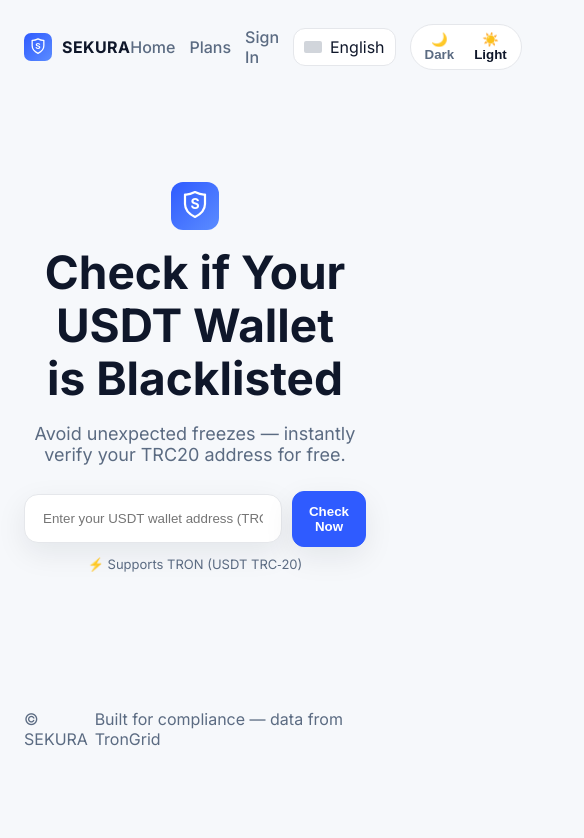
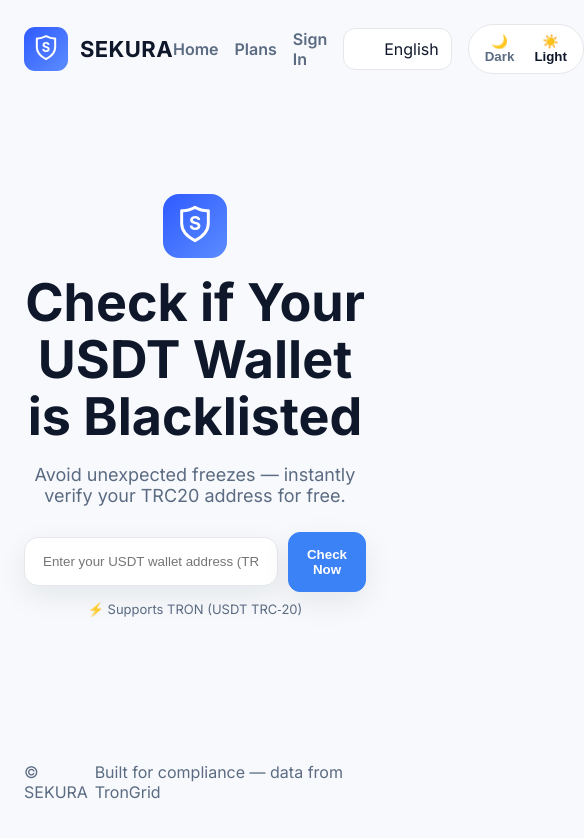
Before and after one commit to snglr-one/Sekura_Replit_MVP_TRON, a website: page public/index.html in a window 390 px wide. Shown: the whole page, 584 px wide, since content can reach past the window. Drawn offline with Linux system fonts and the light colour scheme.

Commit message:
Update styles.css

```diff
--- a/public/styles.css
+++ b/public/styles.css
@@ -1,141 +1,149 @@
-:root {
-  --bg: #f6f8fb;
+:root{
+  /* Lovable-like brand */
+  --bg: #f7f9fc;
   --panel: #ffffff;
   --text: #0f172a;
   --muted: #5b6b82;
-  --brand: #2f5bff;
-  --brand-2: #5b8cff;
-  --green: #19c37d;
-  --yellow: #f5a524;
-  --red: #ef4444;
-  --border: #e5e7eb;
+  --brand: #3B82F6;      /* primary buttons / accents */
+  --brand-2: #5B8CFF;    /* gradients / rings */
+  --green: #19C37D;
+  --yellow:#F5A524;
+  --red:   #EF4444;
+  --border:#e5e7eb;
   --shadow: 0 10px 30px rgba(17,24,39,.08);
   --radius: 16px;
 }
 
-:root[data-theme="dark"] {
+:root[data-theme="dark"]{
   --bg: #0b0d10;
   --panel: #12161b;
   --text: #e7eef7;
   --muted: #9bb0c9;
-  --brand: #5b8cff;
-  --brand-2: #8fb2ff;
-  --green: #19c37d;
-  --yellow: #f5a524;
-  --red: #ef4444;
-  --border: #1e293b;
+  --brand: #5B8CFF;
+  --brand-2:#8FB2FF;
+  --green: #19C37D;
+  --yellow:#F5A524;
+  --red:   #EF4444;
+  --border:#1e293b;
   --shadow: 0 10px 30px rgba(0,0,0,.35);
 }
 
-* { box-sizing: border-box; }
-html, body { height: 100%; }
-body {
-  margin: 0; font-family: Inter, system-ui, -apple-system, Segoe UI, Roboto, Arial;
-  background: var(--bg); color: var(--text);
+*{box-sizing:border-box}
+html,body{height:100%}
+body{
+  margin:0; font-family:Inter,system-ui,-apple-system,Segoe UI,Roboto,Arial;
+  background:var(--bg); color:var(--text);
 }
 
-.container { max-width: 1120px; margin: 0 auto; padding: 24px; }
+/* Layout */
+.container{max-width:1120px;margin:0 auto;padding:24px}
+.header,.footer{display:flex;align-items:center;justify-content:space-between}
 
-.header, .footer { display: flex; align-items: center; justify-content: space-between; }
-.logo { display: flex; align-items: center; gap: 10px; font-weight: 700; letter-spacing: .4px; }
-.logo img { width: 28px; height: 28px; }
-.nav { display: flex; align-items: center; gap: 14px; }
-.nav a { color: var(--muted); text-decoration: none; font-weight: 500; }
-.nav a:hover { color: var(--text); }
+/* Logo — bigger */
+.logo{display:flex;align-items:center;gap:12px;font-weight:800;letter-spacing:.4px;font-size:22px}
+.logo img{width:44px;height:44px} /* doubled */
 
-.btn {
-  padding: 12px 16px; border-radius: 12px; border: 1px solid var(--border);
-  background: var(--panel); color: var(--text); cursor: pointer; font-weight: 600;
-  box-shadow: var(--shadow);
+/* Nav */
+.nav{display:flex;align-items:center;gap:16px}
+.nav a{color:var(--muted);text-decoration:none;font-weight:600}
+.nav a:hover{color:var(--text)}
+
+/* Buttons */
+.btn{
+  padding:14px 18px;border-radius:12px;border:1px solid var(--border);
+  background:var(--panel);color:var(--text);cursor:pointer;font-weight:700;box-shadow:var(--shadow)
 }
-.btn.primary { background: var(--brand); border-color: var(--brand); color: #fff; }
-.btn.ghost { background: transparent; box-shadow: none; }
-.btn.small { padding: 8px 10px; border-radius: 10px; }
+.btn.primary{background:var(--brand);border-color:var(--brand);color:#fff}
+.btn.ghost{background:transparent;box-shadow:none}
+.btn.small{padding:8px 10px;border-radius:10px}
 
-.badge {
-  padding: 6px 10px; border-radius: 999px; border: 1px solid var(--border);
-  font-size: 12px; display: inline-block; margin-right: 8px;
+/* Badges */
+.badge{padding:8px 12px;border-radius:999px;border:1px solid var(--border);font-size:14px;display:inline-block}
+.badge.green {background:rgba(25,195,125,.15);color:var(--green);border-color:rgba(25,195,125,.3)}
+.badge.yellow{background:rgba(245,165,36,.15);color:var(--yellow);border-color:rgba(245,165,36,.3)}
+.badge.red   {background:rgba(239,68,68,.15); color:var(--red);  border-color:rgba(239,68,68,.3)}
+
+/* Hero */
+.hero{text-align:center;padding:72px 0}
+.hero img{width:64px;height:64px} /* bigger hero icon */
+.hero h1{margin:12px 0;font-size:52px;line-height:1.1}
+.sub{color:var(--muted);font-size:18px}
+
+/* Search */
+.search{margin:26px auto 8px;display:flex;gap:10px;justify-content:center;align-items:center}
+.search input{
+  width:640px;max-width:100%;padding:16px 18px;border-radius:14px;border:1px solid var(--border);
+  background:var(--panel);color:var(--text);outline:none;box-shadow:var(--shadow)
 }
-.badge.green { background: rgba(25,195,125,.15); color: var(--green); border-color: rgba(25,195,125,.3); }
-.badge.yellow{ background: rgba(245,165,36,.15); color: var(--yellow); border-color: rgba(245,165,36,.3); }
-.badge.red   { background: rgba(239,68,68,.15);  color: var(--red); border-color: rgba(239,68,68,.3); }
+.helper{color:var(--muted);font-size:13px;display:flex;gap:6px;justify-content:center;align-items:center;margin-top:8px}
 
-.hero { text-align: center; padding: 64px 0; }
-.hero h1 { margin: 12px 0; font-size: 46px; line-height: 1.15; }
-.sub { color: var(--muted); font-size: 18px; }
+/* Card */
+.card{margin-top:28px;padding:22px;border:1px solid var(--border);border-radius:var(--radius);background:var(--panel);box-shadow:var(--shadow)}
+.card-head{display:flex;align-items:center;justify-content:space-between;margin-bottom:8px}
 
-.search {
-  margin: 26px auto 8px; display: flex; gap: 10px; justify-content: center; align-items: center;
+/* Status centered & big */
+.status-wrap{display:flex;justify-content:center;align-items:center;gap:12px;margin-bottom:8px}
+.status-title{font-size:26px;font-weight:800}
+
+/* Risk ring (bigger) */
+.score .ring{
+  width:96px;height:96px;border-radius:50%;position:relative;display:grid;place-items:center;font-weight:800;color:var(--text);
+  background:conic-gradient(var(--brand-2) 0deg, transparent 0deg)
 }
-.search input {
-  width: 560px; max-width: 100%;
-  padding: 16px 18px; border-radius: 14px; border: 1px solid var(--border);
-  background: var(--panel); color: var(--text); outline: none;
-  box-shadow: var(--shadow);
-}
+.score .ring span{position:relative;z-index:1;font-size:20px}
+.score .ring::after{content:"";position:absolute;inset:10px;border-radius:50%;background:var(--panel)}
+.score .label{color:var(--muted);font-size:12px;text-align:center;margin-top:4px}
 
-.helper { color: var(--muted); font-size: 13px; display: flex; gap: 6px; justify-content: center; align-items: center; margin-top: 8px; }
+/* Grid + tables */
+.label{font-size:12px;color:var(--muted)}
+.grid{display:grid;grid-template-columns:repeat(3,1fr);gap:16px;margin:16px 0 8px}
+.muted{color:var(--muted)}
+.mono{font-family:ui-monospace,SFMono-Regular,Menlo,monospace}
 
-.card {
-  margin-top: 28px; padding: 20px; border: 1px solid var(--border); border-radius: var(--radius);
-  background: var(--panel); box-shadow: var(--shadow);
-}
-.card-head { display: flex; align-items: center; justify-content: space-between; margin-bottom: 8px; }
+.table{width:100%;border-collapse:collapse;overflow:hidden;border-radius:12px}
+.table th,.table td{border-bottom:1px solid var(--border);padding:10px 12px;text-align:left}
+.table thead th{color:var(--muted);font-weight:600}
 
-.score .ring {
-  width: 66px; height: 66px; border-radius: 50%; position: relative;
-  display: grid; place-items: center; font-weight: 700; color: var(--text);
-  background: conic-gradient(var(--brand-2) 0deg, var(--brand-2) 0deg, transparent 0deg);
-}
-.score .ring span { position: relative; z-index: 1; }
-.score .ring::after {
-  content: ""; position: absolute; inset: 6px; border-radius: 50%;
-  background: var(--panel);
-}
+.upgrade{margin:12px 0 16px;padding:12px;border-radius:12px;border:1px dashed var(--border)}
+.actions{display:flex;gap:10px;justify-content:flex-end;margin-top:16px}
 
-.label { font-size: 12px; color: var(--muted); }
-.grid { display: grid; grid-template-columns: repeat(3, 1fr); gap: 16px; margin: 16px 0 8px; }
-.muted { color: var(--muted); }
-.mono { font-family: ui-monospace, SFMono-Regular, Menlo, monospace; }
+.footer{color:var(--muted);margin:24px 0 40px}
 
-.table { width: 100%; border-collapse: collapse; overflow: hidden; border-radius: 12px; }
-.table th, .table td { border-bottom: 1px solid var(--border); padding: 10px 12px; text-align: left; }
-.table thead th { color: var(--muted); font-weight: 500; }
+/* Theme toggle */
+.theme-toggle{display:inline-flex;align-items:center;gap:8px;padding:8px 10px;border:1px solid var(--border);border-radius:999px;background:var(--panel)}
+.theme-toggle button{border:none;background:transparent;color:var(--muted);cursor:pointer;font-weight:700}
+.theme-toggle .active{color:var(--text)}
 
-.upgrade { margin: 8px 0 16px; padding: 12px; border-radius: 12px; border: 1px dashed var(--border); }
-.actions { display: flex; gap: 10px; justify-content: flex-end; margin-top: 16px; }
+/* Language selector with US flag */
+.lang{display:inline-flex;align-items:center;gap:8px;padding:10px 12px;border:1px solid var(--border);border-radius:12px;background:var(--panel);color:var(--text)}
+.flag{width:20px;height:14px;border-radius:2px;display:inline-block;overflow:hidden}
 
-.footer { color: var(--muted); margin: 24px 0 40px; }
+/* Modal */
+.modal-backdrop{position:fixed;inset:0;background:rgba(0,0,0,.45);display:none;align-items:center;justify-content:center;z-index:1000}
+.modal{width:560px;max-width:90%;background:var(--panel);border:1px solid var(--border);border-radius:16px;box-shadow:var(--shadow);padding:18px}
+.modal h3{margin-top:0}
+.modal .row{display:flex;gap:12px;justify-content:flex-end;margin-top:12px}
 
-/* Theme toggle with labels */
-.theme-toggle {
-  display: inline-flex; align-items: center; gap: 8px; padding: 6px 8px; border: 1px solid var(--border);
-  border-radius: 999px; background: var(--panel);
-}
-.theme-toggle button { border: none; background: transparent; color: var(--muted); cursor: pointer; font-weight: 600; }
-.theme-toggle .active { color: var(--text); }
+/* Sections: features, plans, footer columns */
+.section{padding:48px 0}
+.section h2{text-align:center;margin:8px 0 4px;font-size:34px}
+.section .lead{text-align:center;color:var(--muted);margin-bottom:22px}
 
-/* Lang selector (stub) */
-.lang {
-  display: inline-flex; align-items: center; gap: 8px; padding: 8px 10px; border: 1px solid var(--border);
-  border-radius: 12px; background: var(--panel); color: var(--text);
-}
-.flag { width: 18px; height: 12px; border-radius: 2px; background: #d1d5db; display: inline-block; }
+.features-grid{display:grid;grid-template-columns:repeat(3,1fr);gap:18px}
+.feature{padding:18px;border:1px solid var(--border);background:var(--panel);border-radius:16px;box-shadow:var(--shadow);text-align:center}
+.feature .icon{width:44px;height:44px;margin:0 auto 10px;background:rgba(91,140,255,.15);border-radius:12px;display:grid;place-items:center;font-size:20px}
 
-/* Paywall modal */
-.modal-backdrop {
-  position: fixed; inset: 0; background: rgba(0,0,0,.45); display: none; align-items: center; justify-content: center; z-index: 1000;
-}
-.modal { width: 560px; max-width: 90%; background: var(--panel); border: 1px solid var(--border); border-radius: 16px; box-shadow: var(--shadow); padding: 18px; }
-.modal h3 { margin-top: 0; }
-.modal .row { display: flex; gap: 12px; justify-content: flex-end; margin-top: 12px; }
+.plans{display:grid;grid-template-columns:repeat(3,1fr);gap:18px}
+.plan{padding:18px;border:1px solid var(--border);background:var(--panel);border-radius:16px;box-shadow:var(--shadow)}
+.plan h3{margin:6px 0}
+.price{margin:6px 0 10px}
+.plan ul{color:var(--muted);padding-left:18px}
+.plan .btn{width:100%}
 
-/* Dashboard */
-.app-shell { display: grid; grid-template-columns: 240px 1fr; min-height: calc(100vh - 120px); gap: 18px; }
-.sidebar { padding: 16px; border: 1px solid var(--border); background: var(--panel); border-radius: var(--radius); box-shadow: var(--shadow); }
-.sidebar .item { padding: 10px 12px; border-radius: 10px; color: var(--text); text-decoration: none; display: block; }
-.sidebar .item.active, .sidebar .item:hover { background: rgba(91,140,255,.12); }
-
-.main { padding: 16px; border: 1px solid var(--border); background: var(--panel); border-radius: var(--radius); box-shadow: var(--shadow); }
-.hidden { display: none; }
-.error { color: var(--red); margin-top: 8px; }
+/* Footer columns like Lovable */
+.footer-cols{display:grid;grid-template-columns:2fr 1fr 1fr 1fr;gap:18px;margin-top:24px}
+.footer-cols h4{margin:0 0 8px}
+.link{color:var(--muted);text-decoration:none}
+.link:hover{color:var(--text)}
+.hidden{display:none}
+.error{color:var(--red);margin-top:8px}
```
